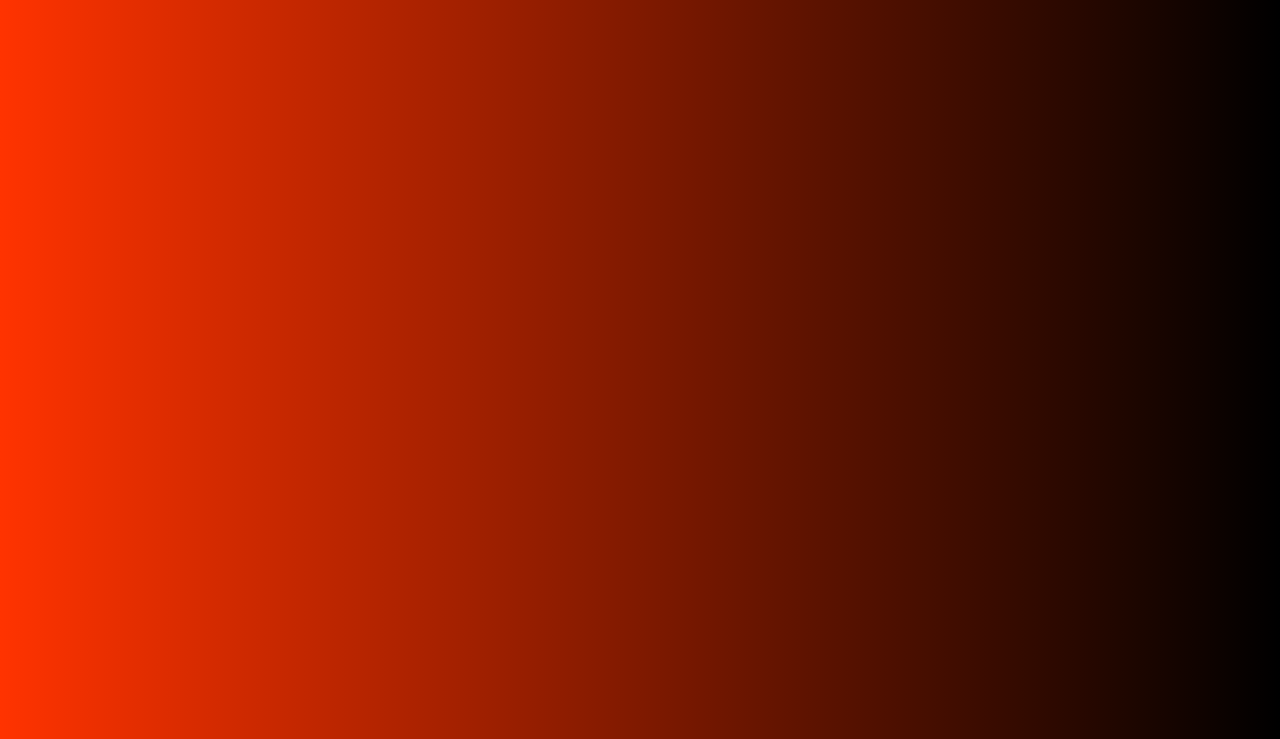
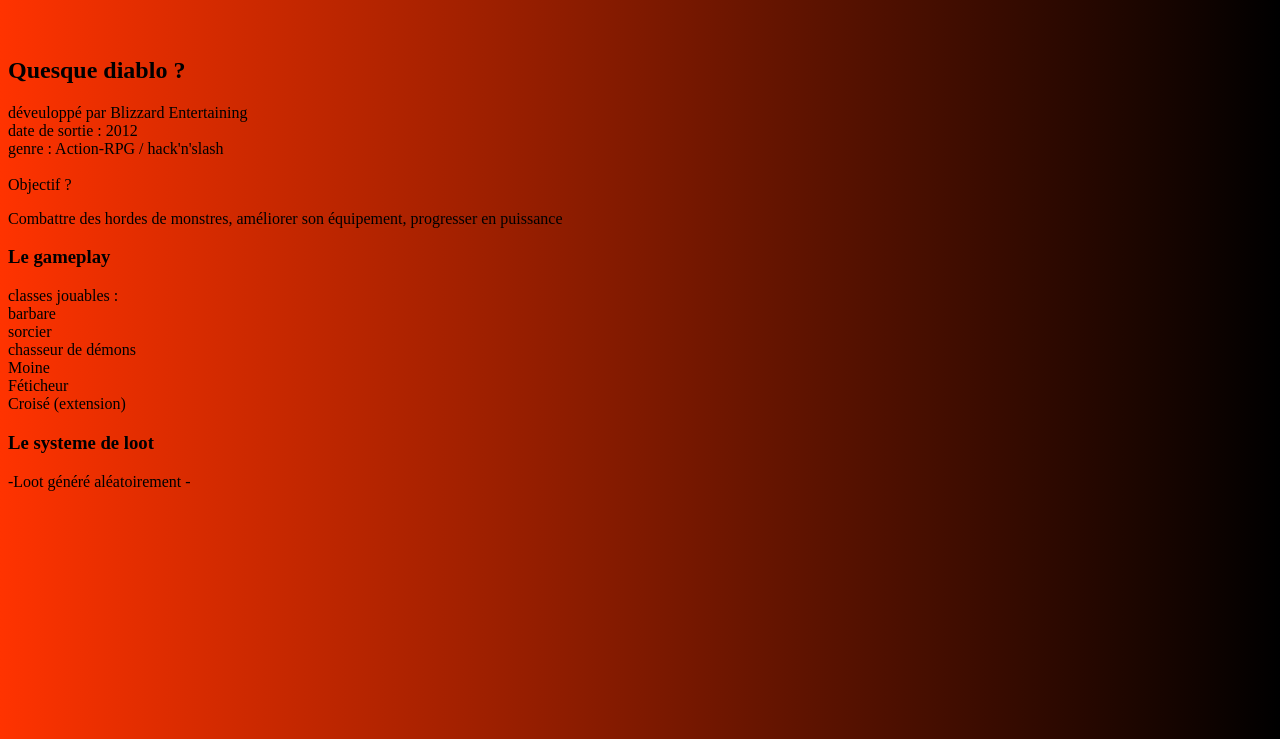
Before and after one commit to lem-33/HTMLproject, a plain HTML site: page diablo III.html in a window 1280 px wide. Shown: the part 61-800 px from the top of the page. Drawn offline with Linux system fonts and the light colour scheme.

Commit message:
Update diablo III.html

```diff
--- a/diablo III.html
+++ b/diablo III.html
@@ -12,8 +12,54 @@
         <h1 style = "text-align : center;"> Diablo III modernise le genre en divisant la communauté</h1>
     </head>
     <body>
+        <br>
+        <h2>
+            Quesque diablo ?
+        </h2>
+        <def>
+            déveuloppé par Blizzard Entertaining
+        <br>
+            date de sortie : 2012
+        <br>
+            genre : Action-RPG / hack'n'slash
+        <br>
 
+        <object>
+            <br>
+            Objectif ?
 
-        <script src="" async defer></script>
+        </object>
+
+        <p>
+            Combattre des hordes de monstres, améliorer son équipement, progresser en puissance
+        </p>
+
+        <h3>
+            Le gameplay
+        </h3>
+
+        <p classe = classes>
+            classes jouables :
+            <br>
+            barbare
+            <br>
+            sorcier
+            <br>
+            chasseur de démons
+            <br>
+            Moine
+            <br>
+            Féticheur
+            <br>
+            Croisé (extension)
+        </p>
+        <h3>Le systeme de loot</h3>
+        <p>
+            -Loot généré aléatoirement
+            -
+
+        </p>
+        </def>
+            <script src="" async defer></script>
     </body>
 </html>
```
